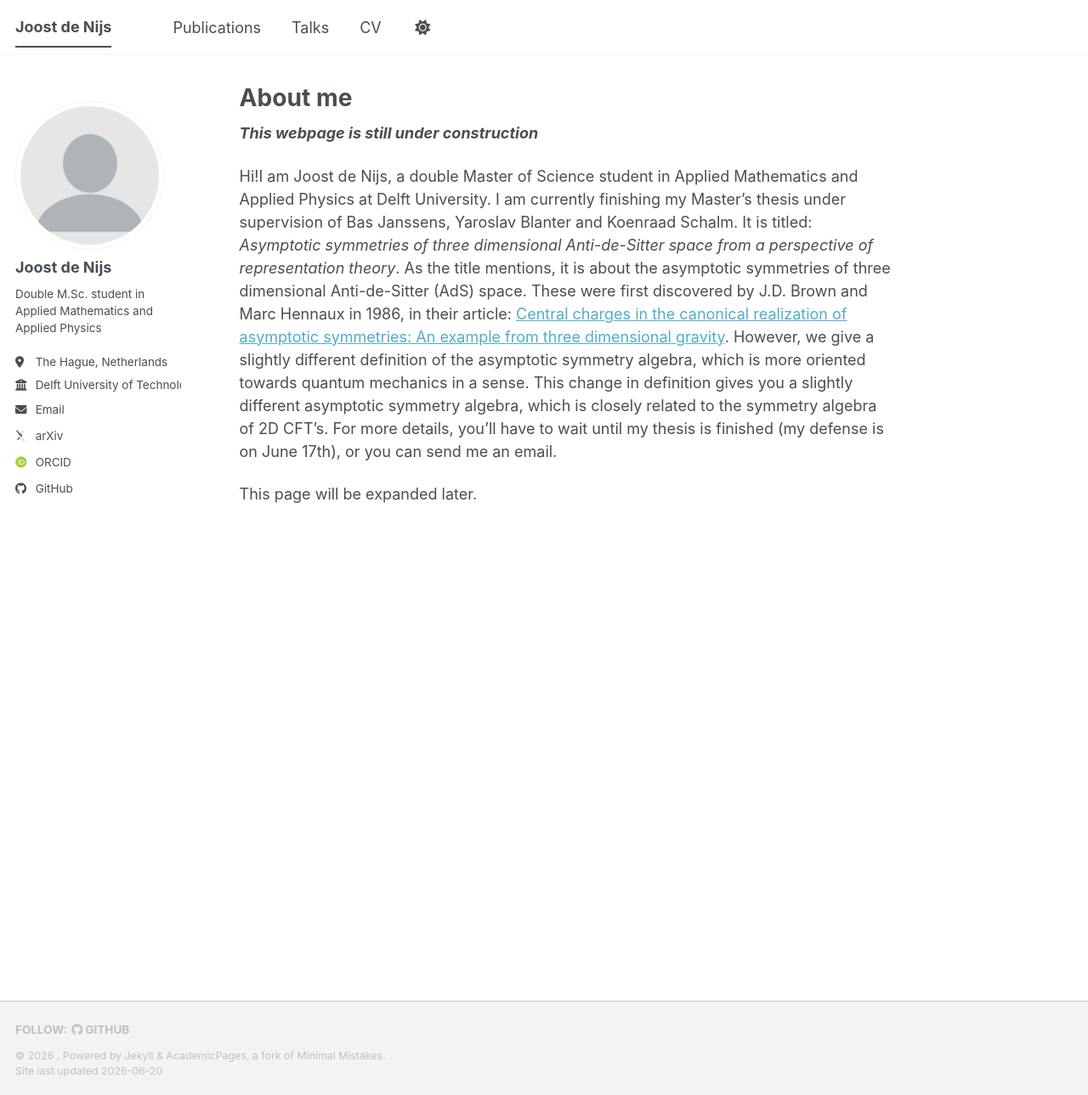
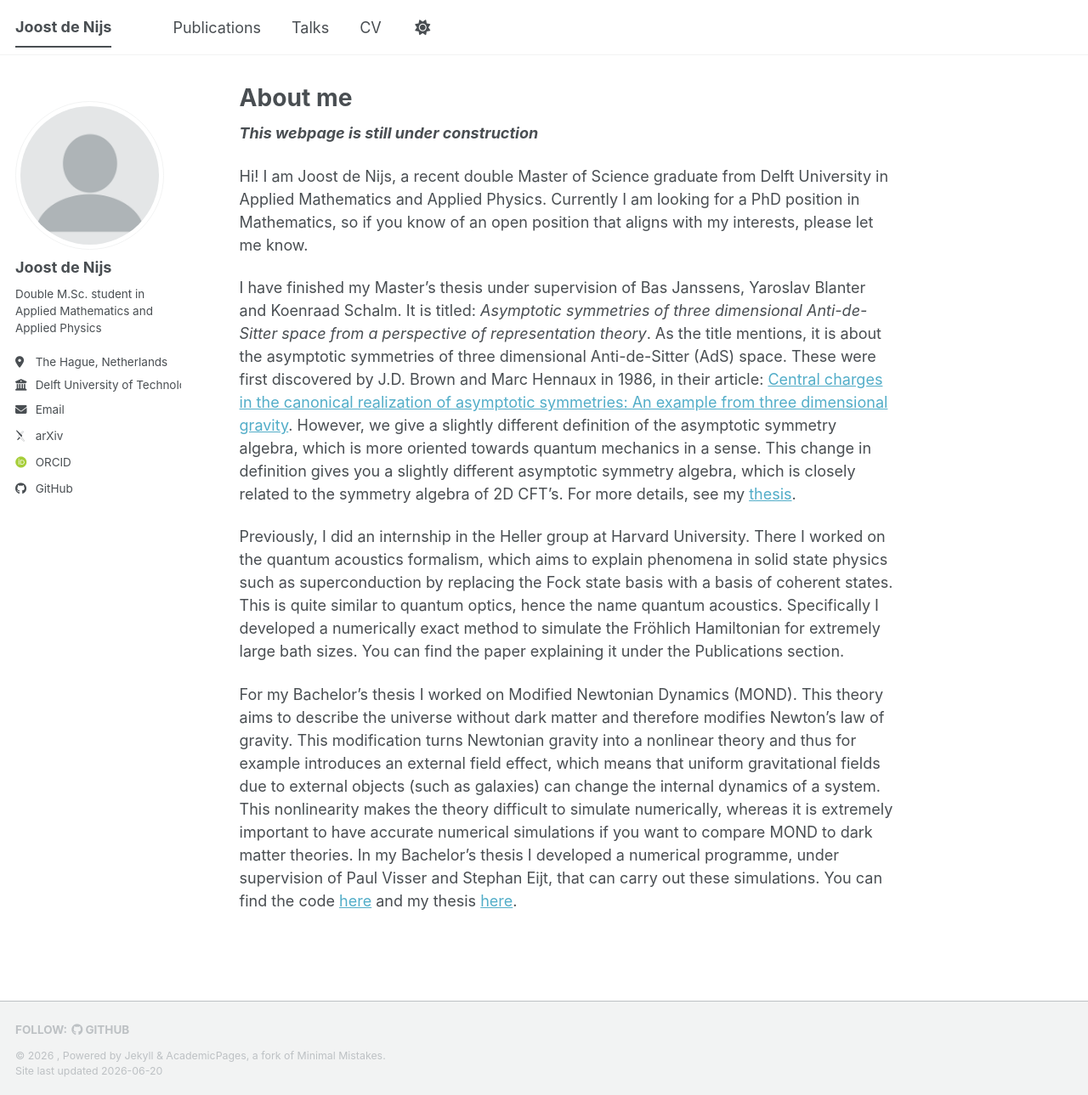
Before and after one commit to Joost987/Joost987.github.io, a Jekyll site: the page built from _pages/about.md, in a window 1280 px wide and 1289 px high. Shown: the whole window at 85% size. Built offline with Jekyll 4.4.1, drawn with Linux system fonts in a browser that asks for light colours; some web fonts are replaced; a script bundle is joined from its source files by our own code; library files that are not in the unit come from our copies.

Commit message:
Update about.md

```diff
--- a/_pages/about.md
+++ b/_pages/about.md
@@ -8,6 +8,10 @@ redirect_from:
 ---
 ***This webpage is still under construction***
 
-Hi!I am Joost de Nijs, a double Master of Science student in Applied Mathematics and Applied Physics at Delft University. I am currently finishing my Master's thesis under supervision of Bas Janssens, Yaroslav Blanter and Koenraad Schalm. It is titled: *Asymptotic symmetries of three dimensional Anti-de-Sitter space from a perspective of representation theory*. As the title mentions, it is about the asymptotic symmetries of three dimensional Anti-de-Sitter (AdS) space. These were first discovered by J.D. Brown and Marc Hennaux in 1986, in their article: [Central charges in the canonical realization of asymptotic symmetries: An example from three dimensional gravity](https://link.springer.com/article/10.1007/BF01211590). However, we give a slightly different definition of the asymptotic symmetry algebra, which is more oriented towards quantum mechanics in a sense. This change in definition gives you a slightly different asymptotic symmetry algebra, which is closely related to the symmetry algebra of 2D CFT's. For more details, you'll have to wait until my thesis is finished (my defense is on June 17th), or you can send me an email.
+Hi! I am Joost de Nijs, a recent double Master of Science graduate from Delft University in Applied Mathematics and Applied Physics. Currently I am looking for a PhD position in Mathematics,  so if you know of an open position that aligns with my interests, please let me know.
 
-This page will be expanded later.
+I have finished my Master's thesis under supervision of Bas Janssens, Yaroslav Blanter and Koenraad Schalm. It is titled: *Asymptotic symmetries of three dimensional Anti-de-Sitter space from a perspective of representation theory*. As the title mentions, it is about the asymptotic symmetries of three dimensional Anti-de-Sitter (AdS) space. These were first discovered by J.D. Brown and Marc Hennaux in 1986, in their article: [Central charges in the canonical realization of asymptotic symmetries: An example from three dimensional gravity](https://link.springer.com/article/10.1007/BF01211590). However, we give a slightly different definition of the asymptotic symmetry algebra, which is more oriented towards quantum mechanics in a sense. This change in definition gives you a slightly different asymptotic symmetry algebra, which is closely related to the symmetry algebra of 2D CFT's. For more details, see my [thesis](https://resolver.tudelft.nl/uuid:d195e293-afb3-47e4-b82f-12f64fb0e6c2).
+
+Previously, I did an internship in the Heller group at Harvard University. There I worked on the quantum acoustics formalism, which aims to explain phenomena in solid state physics such as superconduction by replacing the Fock state basis with a basis of coherent states. This is quite similar to quantum optics, hence the name quantum acoustics. Specifically I developed a numerically exact method to simulate the Fröhlich Hamiltonian for extremely large bath sizes. You can find the paper explaining it under the Publications section.
+
+For my Bachelor's thesis I worked on Modified Newtonian Dynamics (MOND). This theory aims to describe the universe without dark matter and therefore modifies Newton's law of gravity. This modification turns Newtonian gravity into a nonlinear theory and thus for example introduces an external field effect, which means that uniform gravitational fields due to external objects (such as galaxies) can change the internal dynamics of a system. This nonlinearity makes the theory difficult to simulate numerically, whereas it is extremely important to have accurate numerical simulations if you want to compare MOND to dark matter theories. In my Bachelor's thesis I developed a numerical programme, under supervision of Paul Visser and Stephan Eijt, that can carry out these simulations. You can find the code [here](https://github.com/Joost987/MONDPMesh) and my thesis [here](https://repository.tudelft.nl/record/uuid:ad94e143-0ce4-4b17-8a72-54ab9f656236).
```
